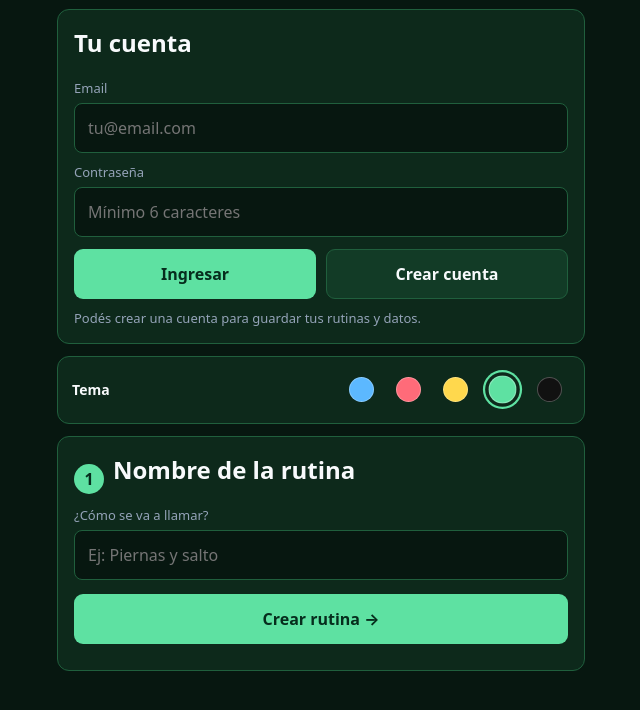
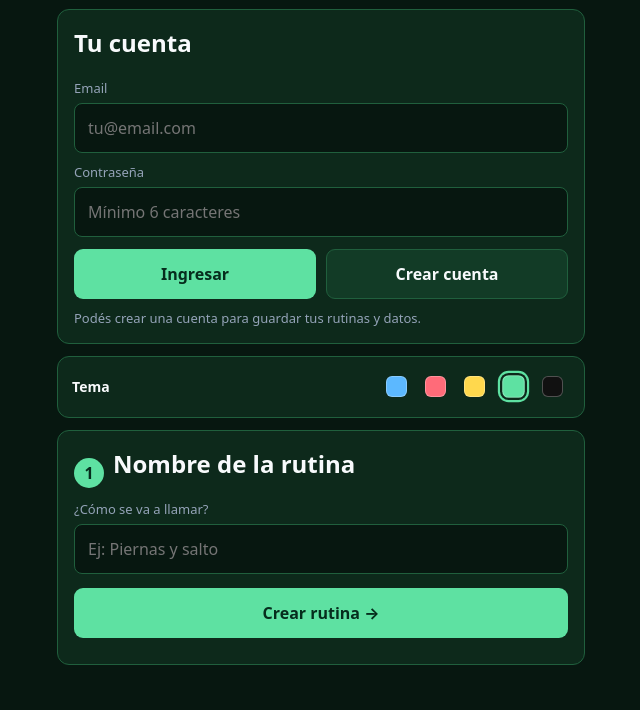
Before and after one commit to manzanojusti-arch/routine-timer, a plain HTML site: page index.html in a window 1280 px wide. Shown: the part 144-854 px from the top of the page, without its empty margins (319-959 px from the left). Drawn offline with nearby package versions, Linux system fonts and the light colour scheme.

Commit message:
Use compact rounded-square theme swatches

```diff
--- a/index.html
+++ b/index.html
@@ -20,7 +20,7 @@
 .tabs,.row,.grid2,.controls{display:flex;gap:10px}.tabs{overflow-x:auto;padding-bottom:2px}.tabs button{flex:1;min-width:max-content}.grid2>*{flex:1}
 .card{background:var(--card);border:1px solid var(--line);border-radius:12px;padding:16px;margin:12px 0}.stepTitle{display:flex;align-items:center;gap:9px}.stepNum{display:grid;place-items:center;width:30px;height:30px;border-radius:50%;background:var(--accent);color:var(--accentText);font-weight:900}
 button,input,select{font:inherit;font-size:16px}button{min-height:50px;border:1px solid var(--line);border-radius:9px;background:var(--card2);color:var(--text);padding:10px 14px;font-weight:700}button.primary{background:var(--accent);color:var(--accentText);border-color:transparent}button:disabled{opacity:.45}input,select{width:100%;margin-top:6px;border:1px solid var(--line);border-radius:8px;background:var(--bg);color:var(--text);padding:13px}label{display:block;font-size:13px;color:var(--muted)}h1,h2,h3,p{margin-top:0}.muted,.status{color:var(--muted)}.status{font-size:13px;margin:10px 0 0}.hidden{display:none!important}
-.themeCard{display:flex;align-items:center;justify-content:space-between;gap:14px;padding:12px 14px}.themeCard>span{font-size:14px;font-weight:700}.themeGrid{display:flex;align-items:center;gap:5px}.themeBtn{position:relative;width:42px;height:42px;min-height:42px;padding:0;border:0;background:transparent;border-radius:50%;display:grid;place-items:center}.dot{display:block;width:25px;height:25px;border-radius:50%;border:1px solid #fff4;transition:transform .15s ease}.themeBtn.selected .dot{transform:scale(1.12);box-shadow:0 0 0 3px var(--card),0 0 0 5px var(--accent)}.themeBtn:focus-visible{outline:2px solid var(--accent);outline-offset:1px}
+.themeCard{display:flex;align-items:center;justify-content:space-between;gap:14px;padding:12px 14px}.themeCard>span{font-size:14px;font-weight:700}.themeGrid{display:flex;align-items:center;gap:3px}.themeBtn{position:relative;width:36px;height:36px;min-height:36px;padding:0;border:0;background:transparent;border-radius:8px;display:grid;place-items:center}.dot{display:block;width:21px;height:21px;border-radius:6px;border:1px solid #fff4;transition:transform .15s ease}.themeBtn.selected .dot{transform:scale(1.08);box-shadow:0 0 0 2px var(--card),0 0 0 4px var(--accent)}.themeBtn:focus-visible{outline:2px solid var(--accent);outline-offset:1px}
 .exercise,.routineCard,.record{border:1px solid var(--line);border-radius:9px;padding:12px;margin-top:9px}.exercise{display:flex;align-items:center;justify-content:space-between;gap:10px}.exercise strong{display:block}.exercise small{color:var(--muted)}.routineHead{display:flex;justify-content:space-between;gap:10px}.routineStats{display:flex;gap:12px;color:var(--muted);font-size:13px;margin:7px 0 11px}.routineActions{display:grid;grid-template-columns:1fr 1fr 44px;gap:7px}.routineActions button{min-height:42px;padding:7px}
 .chartLayout{display:grid;grid-template-columns:minmax(0,2fr) minmax(130px,1fr);gap:12px;align-items:stretch}.chartBox{background:var(--bg);border:1px solid var(--line);border-radius:9px;padding:8px;min-height:230px}.chartBox canvas{width:100%;height:210px;display:block}.changes{display:grid;gap:9px}.change{background:var(--card2);border-radius:9px;padding:13px}.change b{display:block;font-size:18px;margin-top:4px}.recordsHead{display:flex;justify-content:space-between;align-items:center;gap:10px}.record{display:flex;justify-content:space-between;align-items:center;gap:10px}.record small{color:var(--muted)}.record button{min-height:38px;padding:6px 10px}.healthNote{font-size:12px;color:var(--muted);margin-top:10px}@media(max-width:470px){.chartLayout{grid-template-columns:1fr}.changes{grid-template-columns:1fr 1fr}}
 .radio{display:flex;align-items:center;gap:10px;color:var(--text);padding:8px 0}.radio input{width:auto;margin:0}.timer{text-align:center;font-size:clamp(64px,21vw,100px);font-weight:900;letter-spacing:-5px;font-variant-numeric:tabular-nums;margin:34px 0 8px}.prep{text-align:center;padding:44px 8px}.prepNum{font-size:clamp(120px,42vw,190px);font-weight:950;line-height:1;margin:25px 0}.pulse{animation:pulse .7s ease-out}@keyframes pulse{0%{transform:scale(.7);opacity:.25}50%{transform:scale(1.12)}100%{transform:scale(1);opacity:1}}.progress{height:8px;background:var(--card2);border-radius:99px;overflow:hidden;margin:20px 0}.progress>div{height:100%;background:var(--accent);width:0}.controls>*{flex:1}.topline{display:flex;justify-content:space-between;gap:12px}.next{text-align:center;margin:22px 0}@media(prefers-reduced-motion:reduce){.pulse{animation:none}}
```
